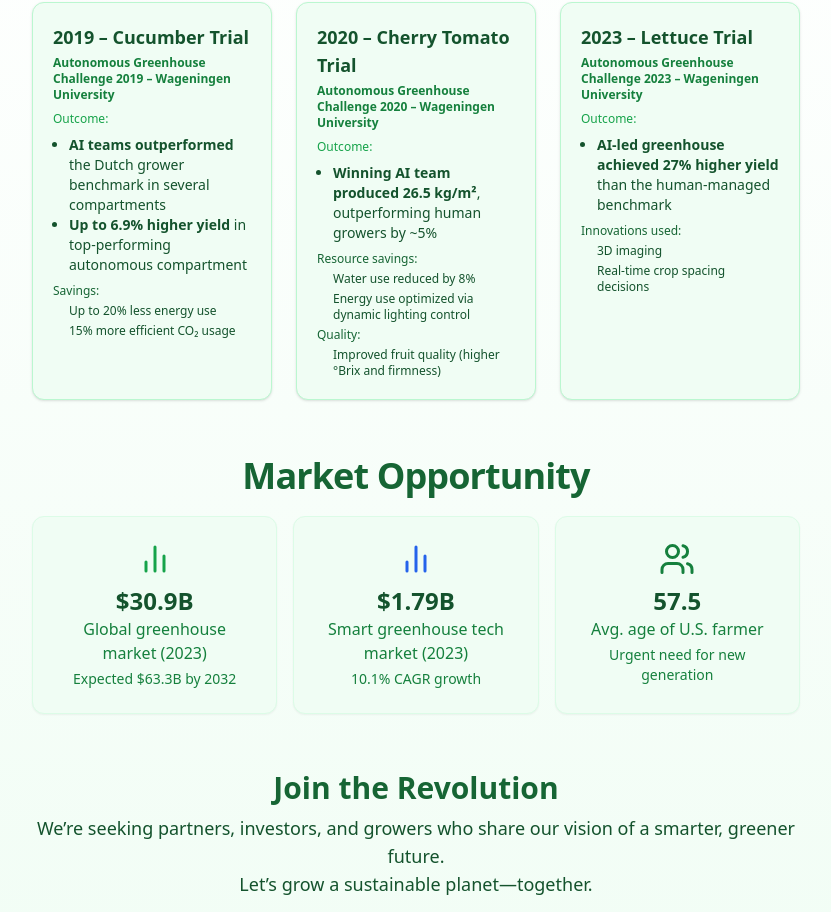
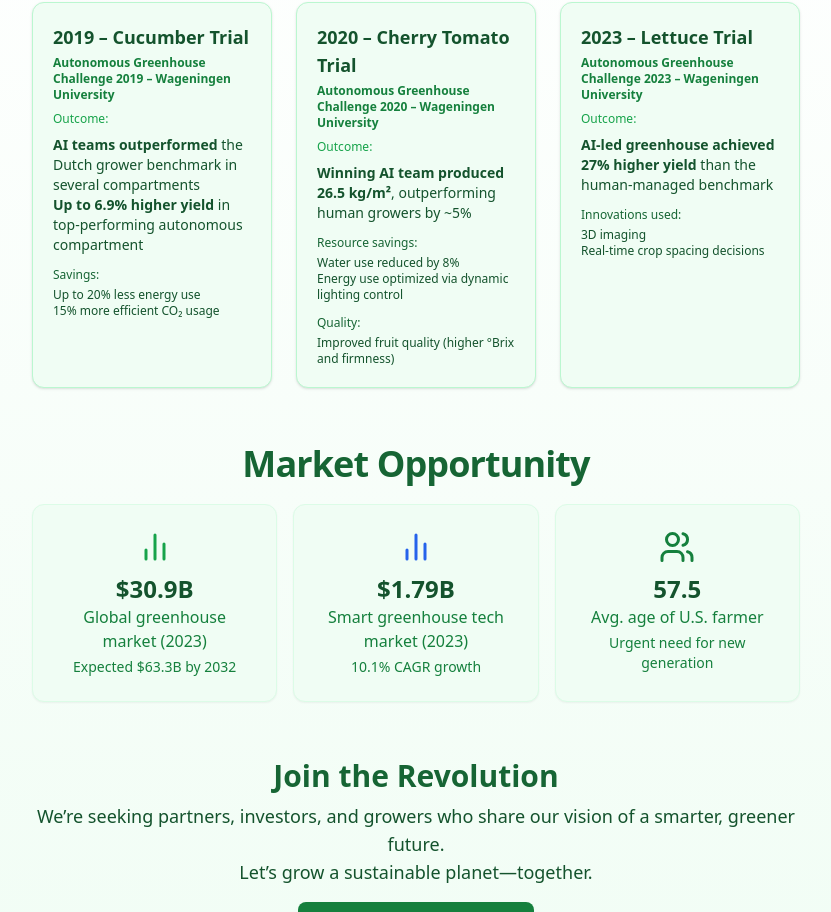
Before and after one commit to sagitevet-lab/grow-ai-oasis, a React (Vite) app: page /learn in a window 1280 px wide. Shown: the part 1458-2370 px from the top of the page, without its empty margins (224-1055 px from the left). Built offline with nearby package versions, Linux system fonts and the light colour scheme.

Commit message:
Refactor Proven Performance section
Remove bullet points and left-align outcome text.

```diff
--- a/src/pages/LearnMore.tsx
+++ b/src/pages/LearnMore.tsx
@@ -109,55 +109,48 @@ const LearnMore = () => {
               <div className="text-green-900 font-bold text-lg mb-1">2019 – Cucumber Trial</div>
               <div className="text-green-700 text-xs font-semibold mb-2">Autonomous Greenhouse Challenge 2019 – Wageningen University</div>
               <div className="text-green-600 mb-2 text-xs">Outcome:</div>
-              <ul className="list-disc ml-4 mb-2 text-green-900 text-sm">
-                <li>
-                  <span className="font-semibold">AI teams outperformed</span> the Dutch grower benchmark in several compartments
-                </li>
-                <li>
-                  <span className="font-semibold">Up to 6.9% higher yield</span> in top-performing autonomous compartment
-                </li>
-              </ul>
-              <div className="text-green-800 font-medium text-xs mb-1">Savings:</div>
-              <ul className="text-green-900 text-xs ml-4 space-y-1 mb-1">
-                <li>Up to 20% less energy use</li>
-                <li>15% more efficient CO₂ usage</li>
-              </ul>
+              <div className="text-green-900 text-sm mb-1 text-left">
+                <span className="font-semibold">AI teams outperformed</span> the Dutch grower benchmark in several compartments
+                <br />
+                <span className="font-semibold">Up to 6.9% higher yield</span> in top-performing autonomous compartment
+              </div>
+              <div className="text-green-800 font-medium text-xs mb-1 mt-2">Savings:</div>
+              <div className="text-green-900 text-xs mb-1 text-left">
+                Up to 20% less energy use<br />
+                15% more efficient CO₂ usage
+              </div>
             </div>
             {/* 2020 Card */}
             <div className="bg-green-50 border border-green-200 rounded-xl p-5 shadow flex flex-col h-full">
               <div className="text-green-900 font-bold text-lg mb-1">2020 – Cherry Tomato Trial</div>
               <div className="text-green-700 text-xs font-semibold mb-2">Autonomous Greenhouse Challenge 2020 – Wageningen University</div>
               <div className="text-green-600 mb-2 text-xs">Outcome:</div>
-              <ul className="list-disc ml-4 mb-2 text-green-900 text-sm">
-                <li>
-                  <span className="font-semibold">Winning AI team produced 26.5 kg/m²</span>, outperforming human growers by ~5%
-                </li>
-              </ul>
-              <div className="text-green-800 font-medium text-xs mb-1">Resource savings:</div>
-              <ul className="text-green-900 text-xs ml-4 space-y-1 mb-1">
-                <li>Water use reduced by 8%</li>
-                <li>Energy use optimized via dynamic lighting control</li>
-              </ul>
-              <div className="text-green-800 font-medium text-xs mb-1">Quality:</div>
-              <ul className="text-green-900 text-xs ml-4 space-y-1">
-                <li>Improved fruit quality (higher °Brix and firmness)</li>
-              </ul>
+              <div className="text-green-900 text-sm mb-1 text-left">
+                <span className="font-semibold">Winning AI team produced 26.5 kg/m²</span>, outperforming human growers by ~5%
+              </div>
+              <div className="text-green-800 font-medium text-xs mb-1 mt-2">Resource savings:</div>
+              <div className="text-green-900 text-xs mb-1 text-left">
+                Water use reduced by 8%<br />
+                Energy use optimized via dynamic lighting control
+              </div>
+              <div className="text-green-800 font-medium text-xs mb-1 mt-2">Quality:</div>
+              <div className="text-green-900 text-xs text-left">
+                Improved fruit quality (higher °Brix and firmness)
+              </div>
             </div>
             {/* 2023 Card */}
             <div className="bg-green-50 border border-green-200 rounded-xl p-5 shadow flex flex-col h-full">
               <div className="text-green-900 font-bold text-lg mb-1">2023 – Lettuce Trial</div>
               <div className="text-green-700 text-xs font-semibold mb-2">Autonomous Greenhouse Challenge 2023 – Wageningen University</div>
               <div className="text-green-600 mb-2 text-xs">Outcome:</div>
-              <ul className="list-disc ml-4 mb-2 text-green-900 text-sm">
-                <li>
-                  <span className="font-semibold">AI-led greenhouse achieved 27% higher yield</span> than the human-managed benchmark
-                </li>
-              </ul>
-              <div className="text-green-800 font-medium text-xs mb-1">Innovations used:</div>
-              <ul className="text-green-900 text-xs ml-4 space-y-1">
-                <li>3D imaging</li>
-                <li>Real-time crop spacing decisions</li>
-              </ul>
+              <div className="text-green-900 text-sm mb-1 text-left">
+                <span className="font-semibold">AI-led greenhouse achieved 27% higher yield</span> than the human-managed benchmark
+              </div>
+              <div className="text-green-800 font-medium text-xs mb-1 mt-2">Innovations used:</div>
+              <div className="text-green-900 text-xs text-left">
+                3D imaging<br />
+                Real-time crop spacing decisions
+              </div>
             </div>
           </div>
         </section>
```
